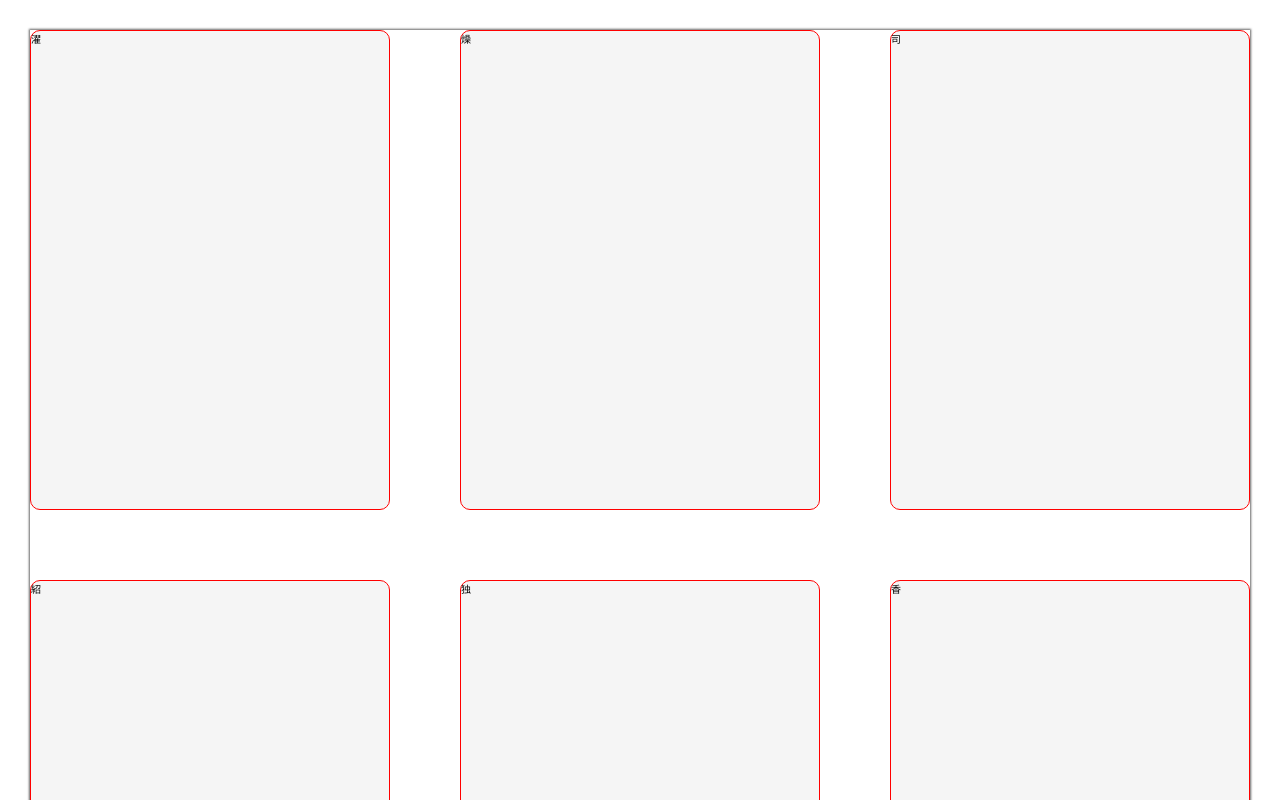
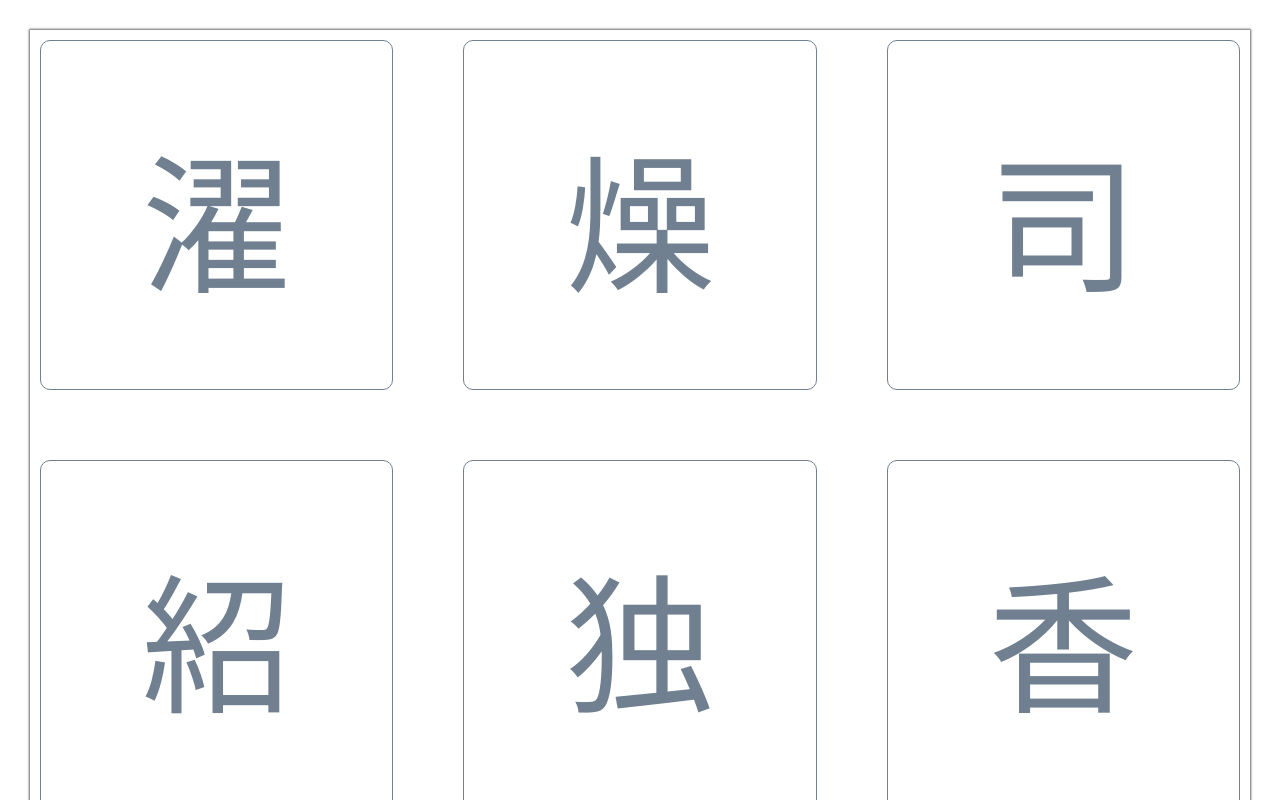
Before and after one commit to alex-krippner/JLPT-N2-StudyApp, a React app: page / in a window 1280 px wide. Shown: the top 800 px of the page. Built offline with nearby package versions, Linux system fonts and the light colour scheme; the HTML template or start-up script is replaced by a standard one.

Commit message:
finished basic styling of card component

```diff
--- a/src/components/card.component.jsx
+++ b/src/components/card.component.jsx
@@ -2,11 +2,23 @@ import React from 'react';
 
 import styled from 'styled-components';
 
-const CardWrapper = styled.div`
-  position: relative;
-  height: 48rem;
+const CardScene = styled.div`
+  height: 35rem;
   perspective: 80rem;
   -moz-perspective: 150rem;
+`;
+
+const CardWrapper = styled.div`
+  width: 100%;
+  height: 100%;
+  position: relative;
+  transition: transform 1s;
+  transform-style: preserve-3d;
+  color: #708090;
+  cursor: pointer;
+  &:hover {
+    transform: rotateY(180deg);
+  }
 `;
 
 const CardSide = styled.div`
@@ -14,32 +26,145 @@ const CardSide = styled.div`
   top: 0;
   left: 0;
   width: 100%;
-  height: 48rem;
+  height: 100%;
+  display: flex;
+  flex-direction: column;
+
   backface-visibility: hidden;
   border-radius: 1rem;
-  box-shadow: 1rem 1rem 1rem rgba($color-blue-dark, 0.25);
   transition: all 0.8s ease;
-  background-color: #f5f5f5;
-  border: solid 1px red;
+  background-color: #ffffff;
+  border: solid 1px #708090;
+  font-size: ${(props) => (props.front ? '15rem' : '2rem')};
 
   transform: ${(props) =>
     props.back ? ' rotateY(180deg)' : 'rotateY(0)'};
 
-  &:hover {
-    transform: ${(props) =>
-      props.front ? 'rotateY(-180deg)' : 'rotateY(0)'};
+  .front {
+    display: flex;
+    justify-content: center;
+    align-items: center;
+    height: 100%;
+  }
+
+  .top {
+    position: absolute;
+    top: 0;
+    left: 0;
+    padding: 5px;
+    border-right: solid 1px;
+    border-bottom: solid 1px;
+    font-size: 2rem;
+  }
+
+  .bottom {
+    display: flex;
+    justify-content: center;
+    width: 100%;
+    height: 80%;
+    margin: 0;
+
+    .sentenceWrapper {
+      display: flex;
+      flex-direction: column;
+      justify-content: center;
+      align-items: flex-start;
+      height: 100%;
+      margin: 0;
+      font-size: 1.75rem;
+    }
+
+    .paragraph {
+      display: flex;
+      align-items: center;
+      margin: 0;
+    }
+  }
+
+  .dot {
+    display: inline-block;
+    height: 1rem;
+    width: 1rem;
+    margin-right: 1rem;
+    border-radius: 50%;
+    border: solid 1px #708090;
+    background-color: #ffffff;
   }
 `;
 
-const Card = ({ data }) => (
+const BackTop = styled.div`
+  position: relative;
+  display: flex;
+  flex-direction: column;
+  justify-content: center;
+  align-items: center;
+  height: 30%;
+  border-bottom: solid 1px;
+  font-size: 2.5rem;
+`;
+
+const BackMid = styled.div`
+  position: relative;
+  display: flex;
+  flex-direction: column;
+  justify-content: center;
+  align-items: center;
+  height: 30%;
+  border-bottom: solid 1px;
+  font-size: 3rem;
+`;
+
+const BackBtm = styled.div`
+  position: relative;
+
+  display: flex;
+  flex-direction: column;
+  justify-content: center;
+  align-items: flex-start;
+  height: 40%;
+`;
+
+const Card = ({ front, backTop, backMid, backBtm }) => (
+  <CardScene>
     <CardWrapper>
       <CardSide front>
-      <div>{data.kanji}</div>
+        <div className="front">{front}</div>
       </CardSide>
       <CardSide back>
-      <div>Kanji Data</div>
+        <BackTop>
+          <div className="top">読み</div>
+          <div className="paragraph">{backTop}</div>
+        </BackTop>
+
+        <BackMid>
+          <div className="top">単語例</div>
+          <div className="bottom">
+            <div className="sentenceWrapper">
+              {backMid.map((el) => (
+                <div className="paragraph">
+                  <span className="dot">&nbsp;</span>
+                  <div>{el}</div>
+                </div>
+              ))}
+            </div>{' '}
+          </div>
+        </BackMid>
+        <BackBtm>
+          <div className="top">用例</div>
+          <div className="bottom">
+            <div className="sentenceWrapper">
+              {backBtm.map((el) => (
+                <div className="paragraph">
+                  <span className="dot">&nbsp;</span>
+                  <div>{el}</div>
+                </div>
+              ))}
+            </div>
+          </div>
+        </BackBtm>
       </CardSide>
     </CardWrapper>
+  </CardScene>
 );
 
 export default Card;
--- a/src/components/cards.component.jsx
+++ b/src/components/cards.component.jsx
@@ -2,6 +2,14 @@ import React from 'react';
 import Card from './card.component';
 
 const Cards = ({ kanji }) =>
-  kanji.map((k) => <Card key={k.id} data={k} />);
+  kanji.map((k) => (
+    <Card
+      key={k.id}
+      front={k.kanji}
+      backTop={k.reading}
+      backMid={k.wordSample}
+      backBtm={k.sentenceSample}
+    />
+  ));
 
 export default Cards;
--- a/src/components/cardsContainer.component.jsx
+++ b/src/components/cardsContainer.component.jsx
@@ -10,7 +10,7 @@ const CardsContainerStyled = styled.div`
   display: grid;
   grid-template-columns: repeat(auto-fit, minmax(300px, 1fr));
   grid-gap: 7rem;
-  height: 100vh;
+  padding: 1rem;
   box-shadow: 0 0 2px 1px rgba(0, 0, 0, 0.6);
 `;
 
--- a/src/redux/kanji/kanji.reducer.js
+++ b/src/redux/kanji/kanji.reducer.js
@@ -43,7 +43,7 @@ const KANJI_DATA = [
     id: 6,
     reading: ['コウ', 'かお・り'],
     wordSample: ['香水', '香り'],
-    sentenceSample: ['香水をつける', '　バラの香りがする'],
+    sentenceSample: ['香水をつける', 'バラの香りがする'],
   },
 
   {
```
Lines whose indentation alone changed are shown as unchanged.
